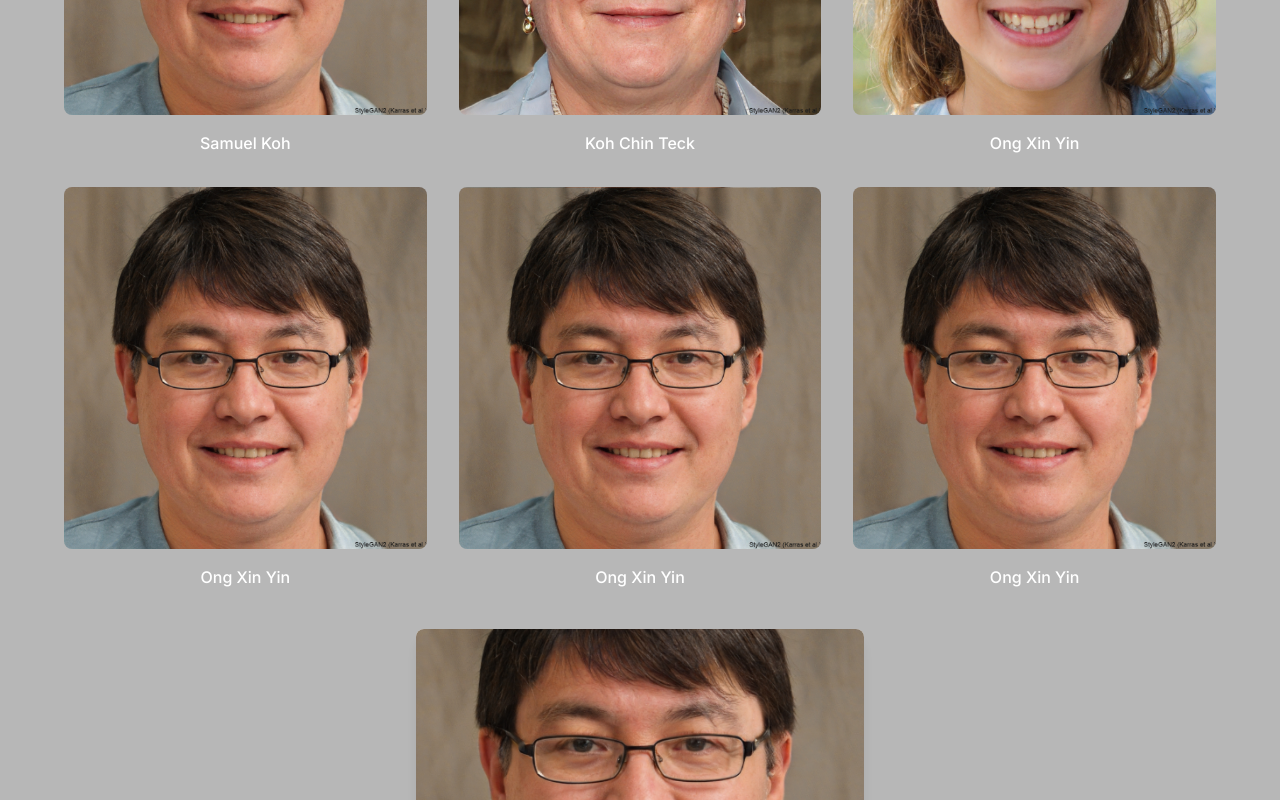
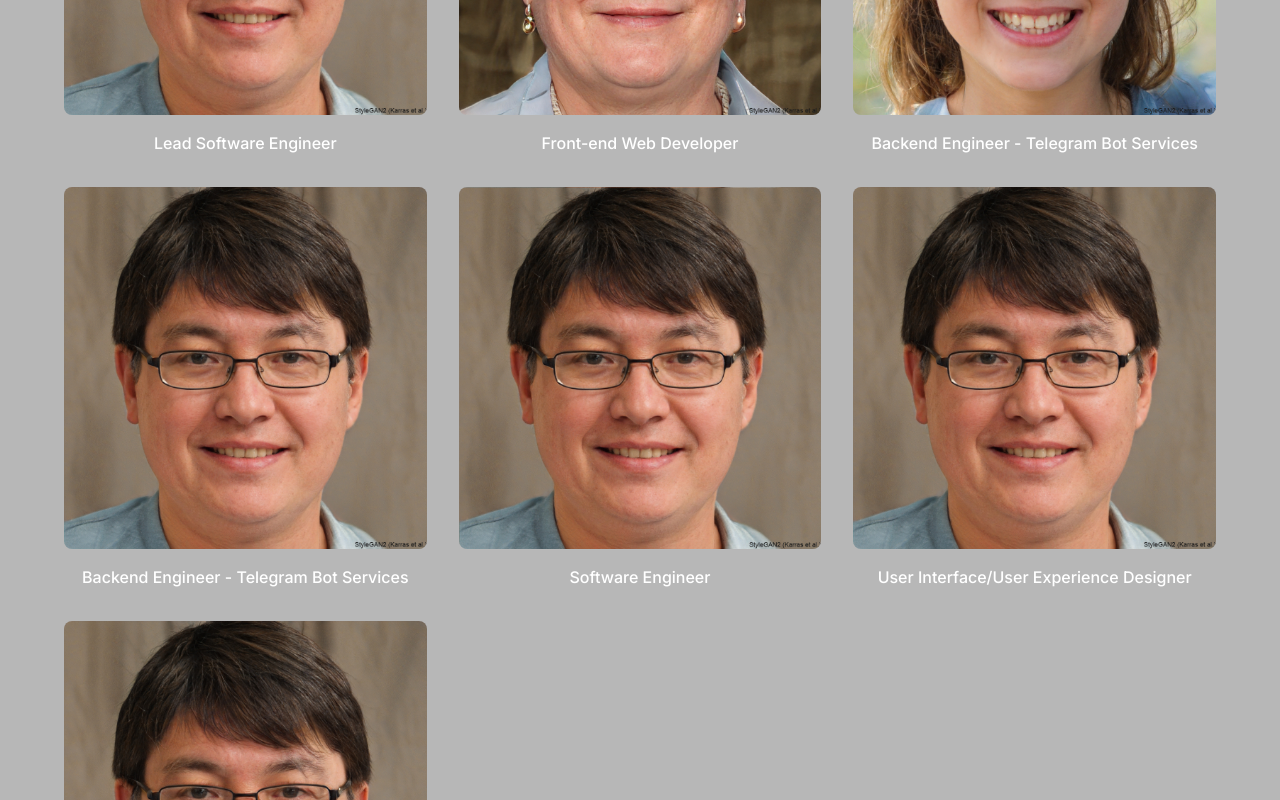
Before and after one commit to SamuelkohP04/React-Shop, a Next.js app: page /about in a window 1280 px wide. Shown: the part 1520-2320 px from the top of the page. Built offline with nearby package versions, Linux system fonts and the light colour scheme.

Commit message:
fix: description to be be optional property, and have all developers in json like structure

```diff
--- a/src/app/about/page.tsx
+++ b/src/app/about/page.tsx
@@ -7,31 +7,40 @@ import { Developer } from "../classes/Developer";
 export default function AboutPage() {
   const developers = [
     {
-      title: "Samuel Koh",
+      name: "Samuel Koh",
+      title: "Lead Software Engineer",
       image: "/LandingPage/FakePerson1.jpeg",
     },
     {
-      title: "Koh Chin Teck",
+      name: "Koh Chin Teck",
+      title: "Front-end Web Developer",
       image: "/LandingPage/FakePerson2.jpeg",
     },
     {
-      title: "Ong Xin Yin",
+      name: "Ong Xin Yin",
+      title: "Backend Engineer - Telegram Bot Services",
       image: "/LandingPage/FakePerson3.jpeg",
     },
     {
-      title: "Ong Xin Yin",
+      name: "Xu Jia Wei",
+      title: "Backend Engineer - Telegram Bot Services",
       image: "/LandingPage/FakePerson1.jpeg",
     },
-
     {
-      title: "Ong Xin Yin",
+      name: "John Wong",
+      title: "Software Engineer",
       image: "/LandingPage/FakePerson1.jpeg",
     },
-
     {
-      title: "Ong Xin Yin",
+      name: "Cheryl Neo",
+      title: "User Interface/User Experience Designer",
       image: "/LandingPage/FakePerson1.jpeg",
-    }
+    },
+    {
+      name: "Ang Wei Liang",
+      title: "Software Engineer",
+      image: "/LandingPage/FakePerson1.jpeg",
+    },
     // new Developer("Samuel Koh", "Lead Software Engineer", "/LandingPage/FakePerson1.jpeg"),
     // new Developer("Koh Chin Teck", "Front-end Web Developer", "/LandingPage/FakePerson2.jpeg"),
     // new Developer("Ong Xin Yin", "Backend Engineer - Telegram Bot Services", "/LandingPage/FakePerson3.jpeg"),
--- a/src/app/classes/Developer.ts
+++ b/src/app/classes/Developer.ts
@@ -2,7 +2,7 @@ export class Developer {
   name: string;
   title: string;
   image: string | null;
-  description: string | null;
+  description?: string | null;
 
   constructor(name: string, title: string, image: string | null = null, description: string | null = null) {
     this.name = name;
```
